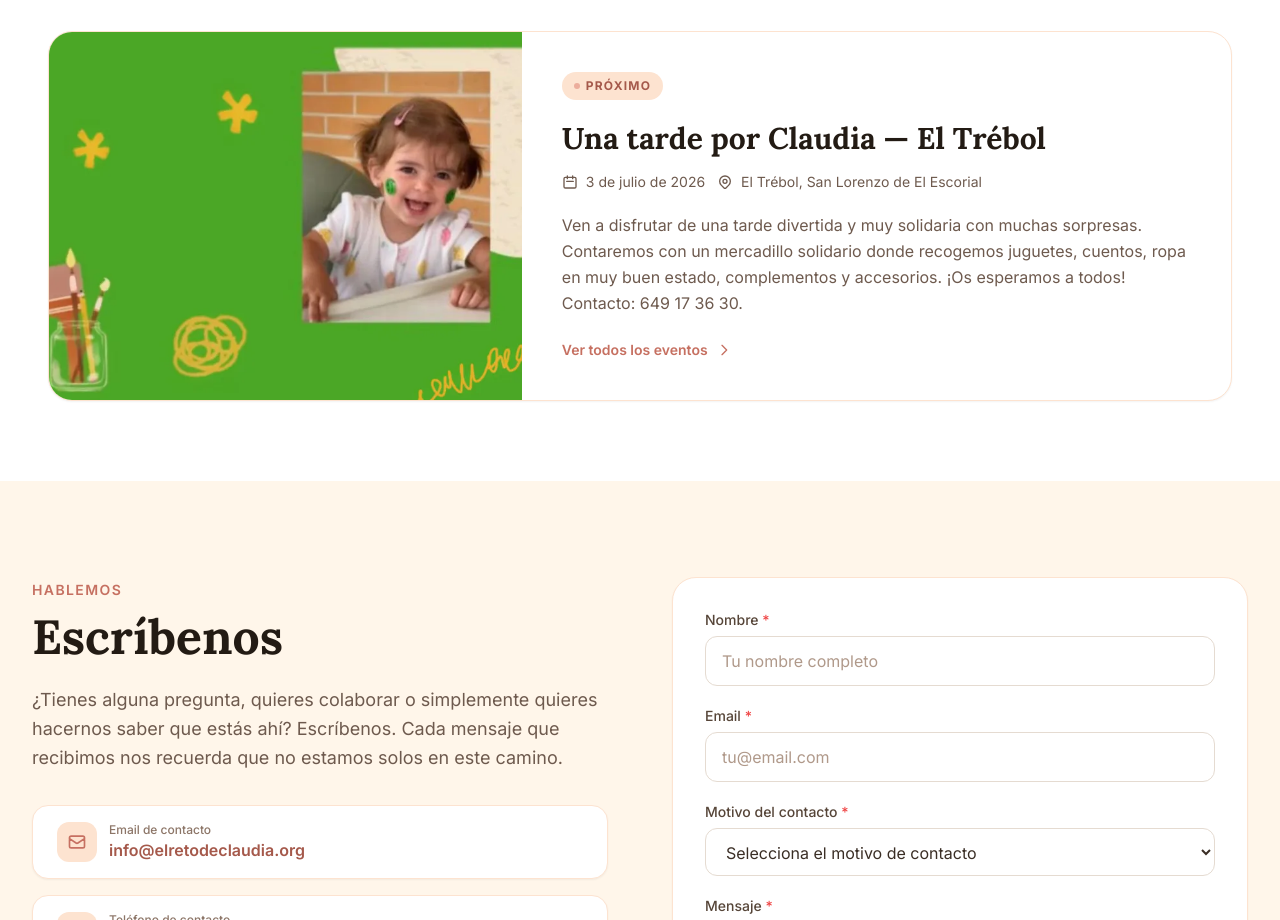
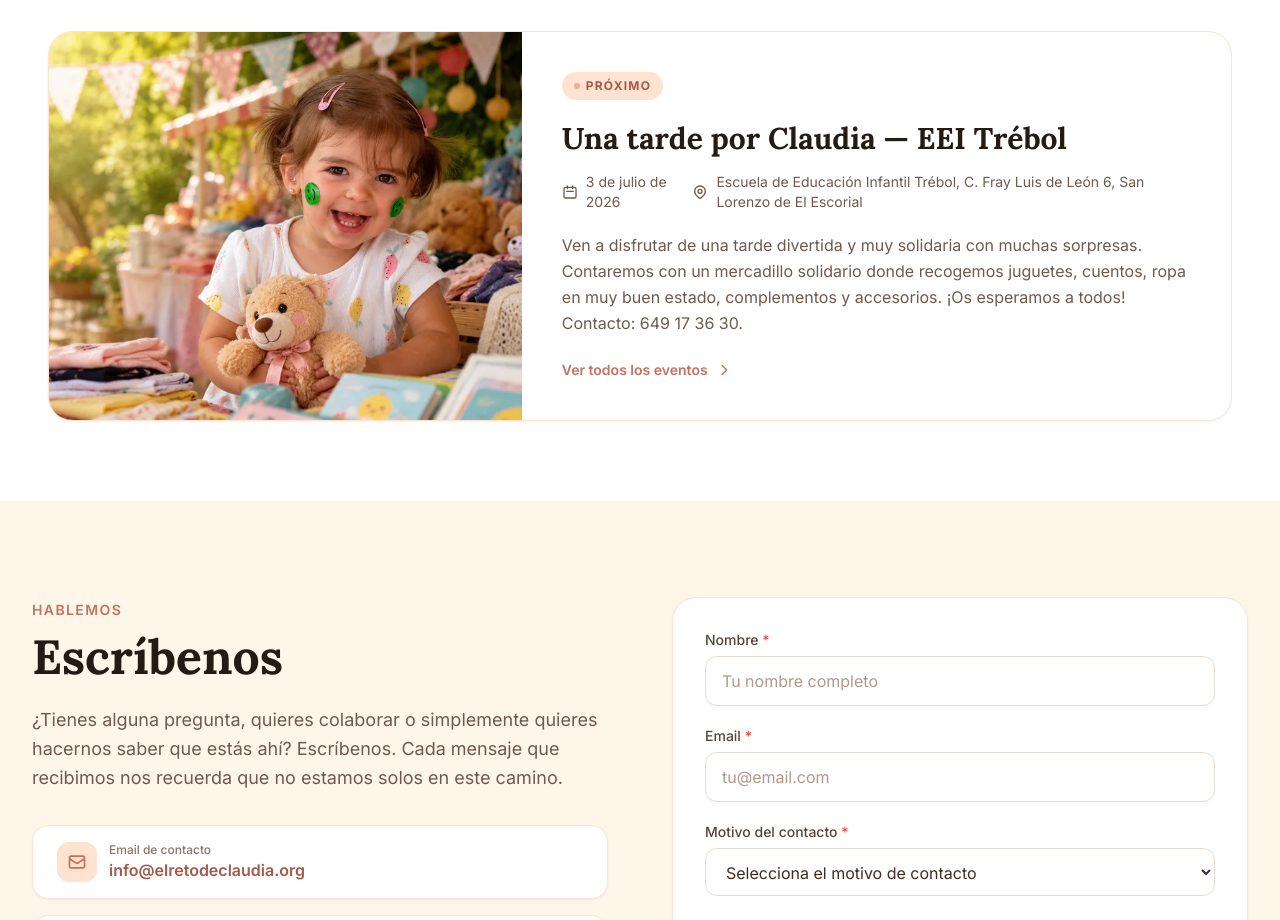
Before and after one commit to ignaciolavina/elretodeclaudia, a React (Vite) app: page / in a window 1280 px wide. Shown: the part 5520-6440 px from the top of the page. Built offline with nearby package versions, Linux system fonts and the light colour scheme.

Commit message:
chore: update event images and trébol location details

```diff
--- a/src/data/events.js
+++ b/src/data/events.js
@@ -43,12 +43,12 @@ export const EVENTS = [
   {
     slug: 'una-tarde-por-claudia-2026',
     title: {
-      es: 'Una tarde por Claudia — El Trébol',
-      en: 'An Afternoon for Claudia — El Trébol',
+      es: 'Una tarde por Claudia — EEI Trébol',
+      en: 'An Afternoon for Claudia — EEI Trébol',
     },
     date: '2026-07-03',
     time: '16:00–20:00',
-    location: 'El Trébol, San Lorenzo de El Escorial',
+    location: 'Escuela de Educación Infantil Trébol, C. Fray Luis de León 6, San Lorenzo de El Escorial',
     description: {
       es: 'Ven a disfrutar de una tarde divertida y muy solidaria con muchas sorpresas. Contaremos con un mercadillo solidario donde recogemos juguetes, cuentos, ropa en muy buen estado, complementos y accesorios. ¡Os esperamos a todos! Contacto: 649 17 36 30.',
       en: 'Come enjoy a fun and heartfelt solidarity afternoon full of surprises. We\'ll have a charity market collecting toys, books, clothes in great condition, accessories and more. We hope to see you all there! Contact: 649 17 36 30.',
```
Also changed, not shown: public/images/events/torneo-solidario-padel-2026.webp, public/images/events/una-tarde-por-claudia-2026.webp.
